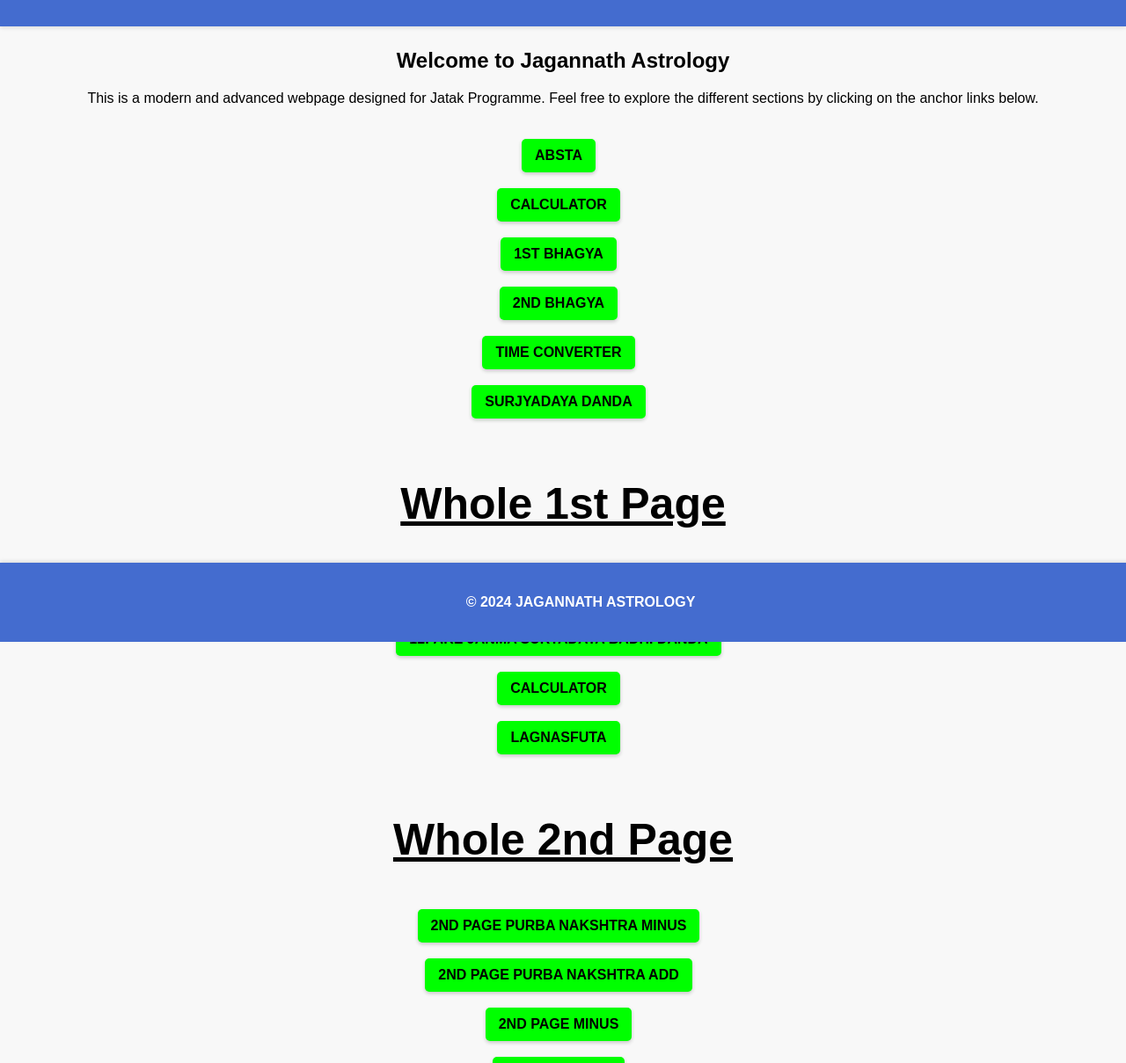
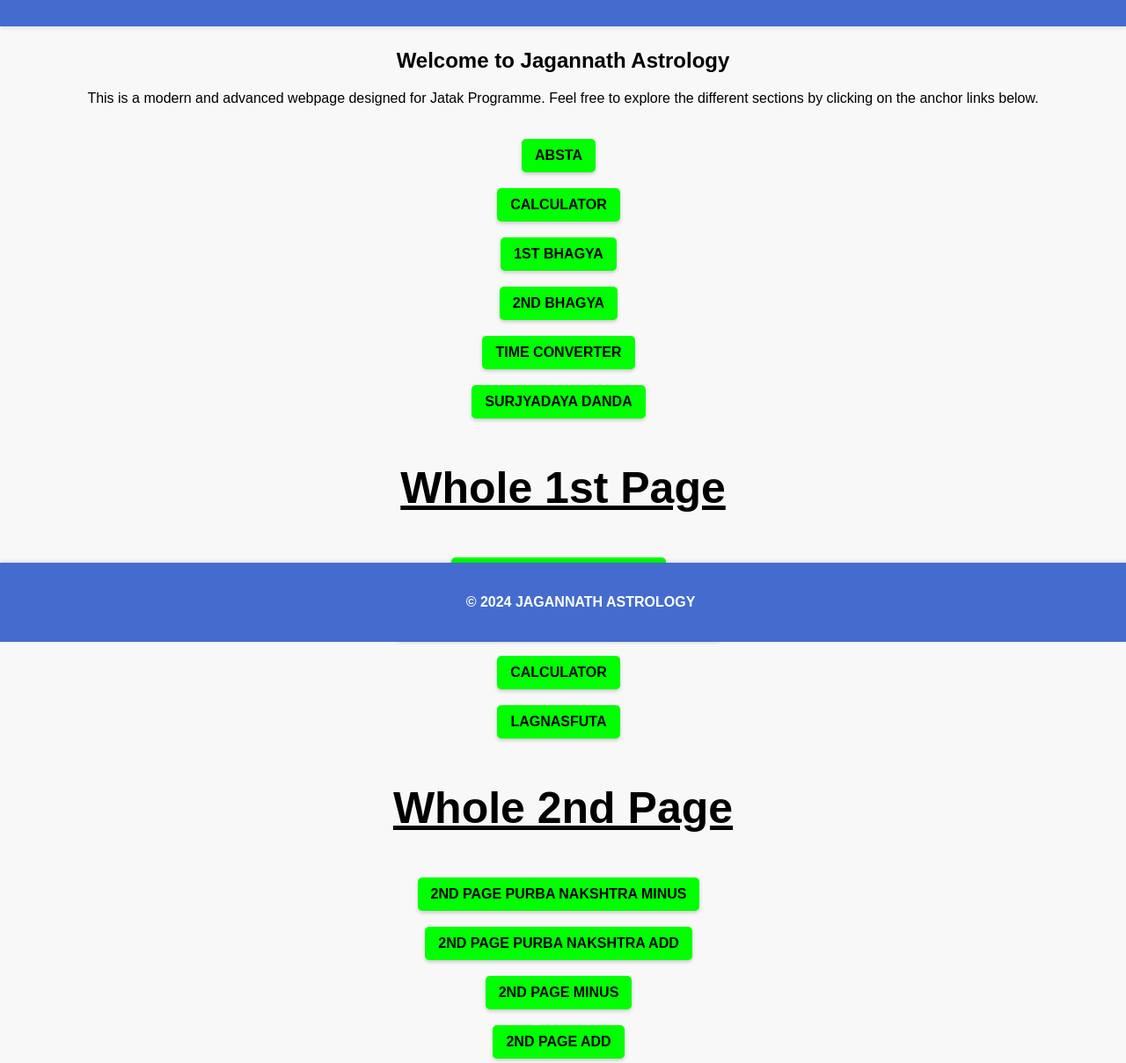
Before and after one commit to Lized007/Jatak-Programme, a plain HTML site: page index.html in a window 1280 px wide. Shown: the part 70-1279 px from the top of the page at 88% size. Drawn offline with Linux system fonts and the light colour scheme.

Commit message:
index.html

```diff
--- a/index.html
+++ b/index.html
@@ -84,12 +84,12 @@ footer {
   <li><a href="1st bhagka.html"><b>1ST BHAGYA</a></li><br><br>
   <li><a href="2nd bhagya.html"><b>2ND BHAGYA</a></li><br><br>
   <li><a href="Time converstion.html"><b>TIME CONVERTER</a></li><br><br>
-  <li><a href="surjyadaybadhi danda.html"><b>SURJYADAYA DANDA</a></li><br><br>
+  <li><a href="surjyadaybadhi danda.html"><b>SURJYADAYA DANDA</a></li>
 <p style="font-size:50px;"><b><u>Whole 1st Page</u></b></p>
   <li><a href="suryadaya.html"><b>SURYADAYA BADHI DANDA</a></li><br><br>
   <li><a href="12pare janma.html"><b>12PARE JANMA SURYADAYA BADHI DANDA</a></li><br><br>
   <li><a href="calculator.html"><b>CALCULATOR</a></li><br><br>
-  <li><a href="lagna-sfuta.html"><b>LAGNASFUTA</a></li><br><br>
+  <li><a href="lagna-sfuta.html"><b>LAGNASFUTA</a></li>
 <p style="font-size:50px;"><b><u>Whole 2nd Page</u></b></p>
   <li><a href="2nd page purba nakhstra minus.html"><b>2ND PAGE PURBA NAKSHTRA MINUS</a></li><br><br>
   <li><a href="2nd page purba nakhstra add.html"><b>2ND PAGE PURBA NAKSHTRA ADD</a></li><br><br>
```
